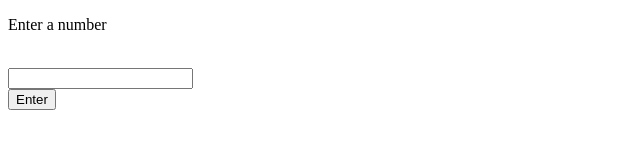
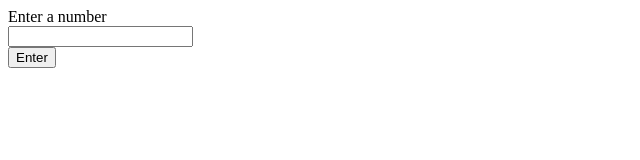
Before and after one commit to grvexe/FizzBuzz, a plain HTML site: page index.html in a window 1280 px wide. Shown: the whole page, without its empty margins (0-640 px from the left). Drawn offline with Linux system fonts and the light colour scheme.

Commit message:
change p tag back to label tag to fix margin issue

```diff
--- a/index.html
+++ b/index.html
@@ -12,7 +12,7 @@
 <body>
     <div class="container">
         <div class="input">
-            <p id="labeltxt">Enter a number</p><br>
+            <label id="labeltxt">Enter a number</label><br>
             <input type="text" id="txtbox" name="txtbox"><br>
             <button id="mybtn" name="btn">Enter</button>
         </div>
```
